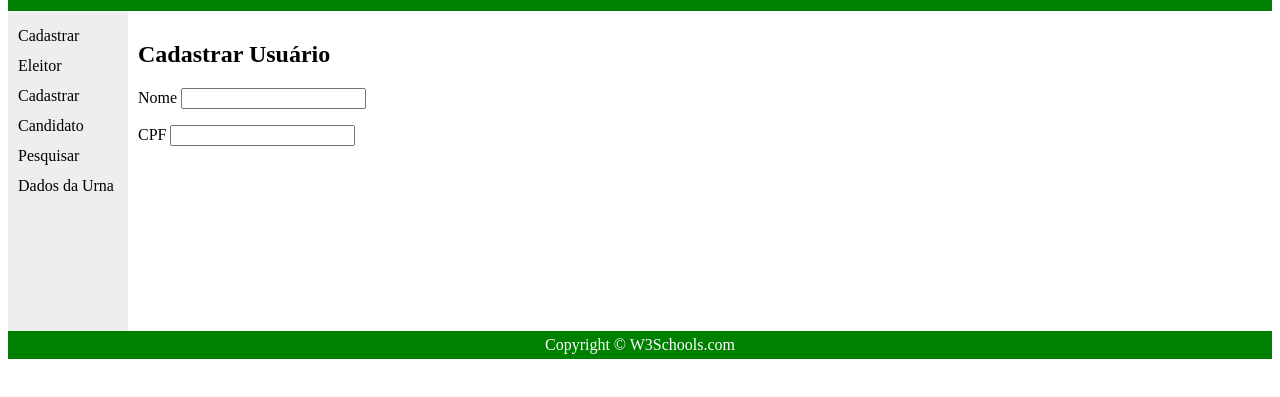
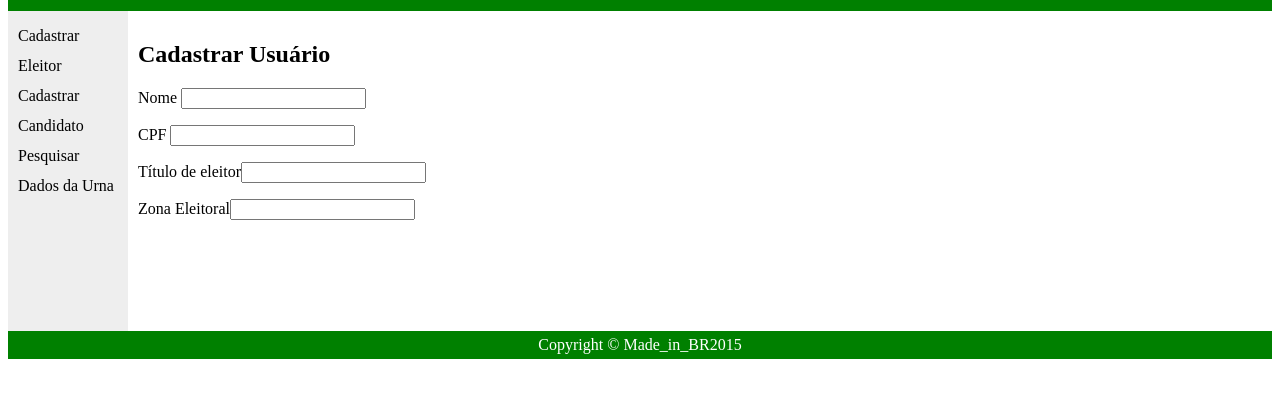
Before and after one commit to forrerst/trabalho_web_1_parte_1, a plain HTML site: page index.html in a window 1280 px wide. Shown: the part 97-494 px from the top of the page. Drawn offline with Linux system fonts and the light colour scheme.

Commit message:
Update index.html

```diff
--- a/index.html
+++ b/index.html
@@ -45,22 +45,19 @@ Dados da Urna<br>
 
 <section>
 <h1>Cadastrar Usuário</h1>
-<p>
-</p>
-
-
-
-
-
 
 <p>Nome <input type"text"> </p>
-CPF <input type"text">
+<p>CPF <input type"text"> </p>
+<p>Título de eleitor<input type"text"> </p>
+<p>Zona Eleitoral<input type"text"> </p>
+<p>
+
 
 </p>
 </section>
 
 <footer>
-Copyright © W3Schools.com
+Copyright © Made_in_BR2015
 </footer>
 
 </body>
```
